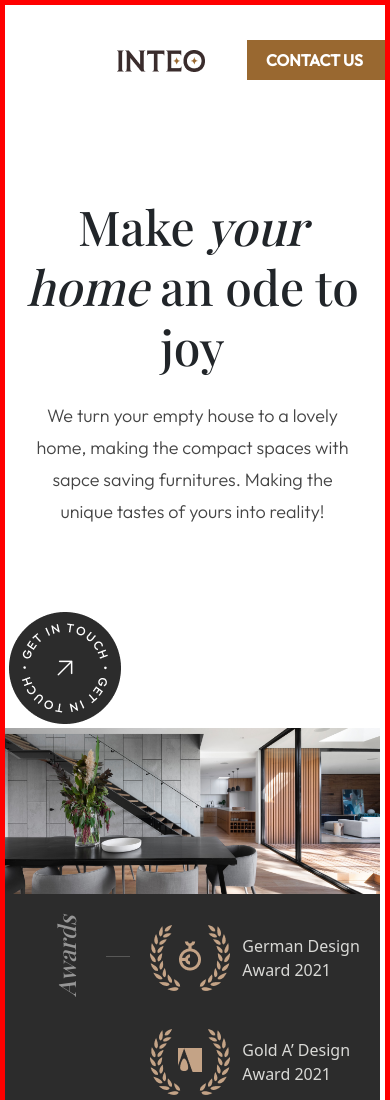
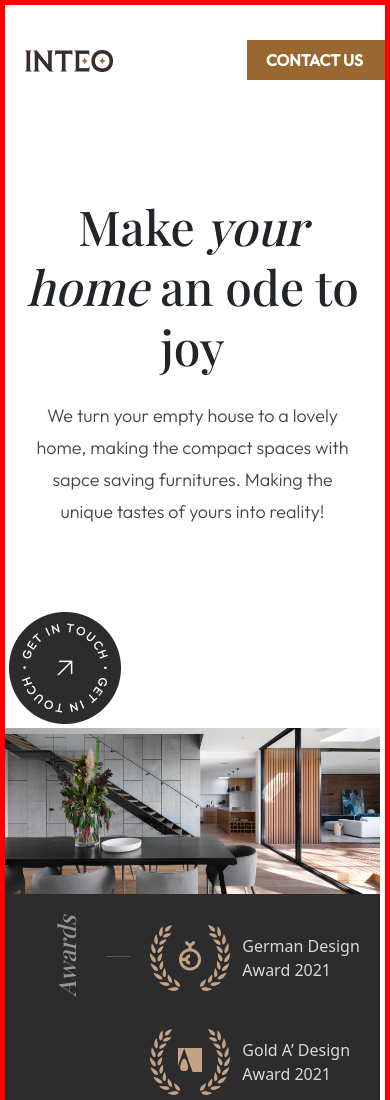
Before and after one commit to yousuf1100/Architecture, a plain HTML site: page index.html in a window 390 px wide. Shown: the top 1100 px of the page. Drawn offline with nearby package versions, Linux system fonts and the light colour scheme; some icons are missing; a web font is replaced by a local one.

Commit message:
Update style.css

```diff
--- a/css/style.css
+++ b/css/style.css
@@ -586,10 +586,13 @@ i footer-icon {
   border: 1px solid #E6D8CC;
 }
 
-/* ************************ for mobile view 375px**************** */
+/* ************************ for mobile view 480px**************** */
 @media (max-width:480px) {
   .nav-item{
     display: none;
+  }
+  .logo{
+    margin-left:20px;
   }
   #content {
     width: 335px;
```
